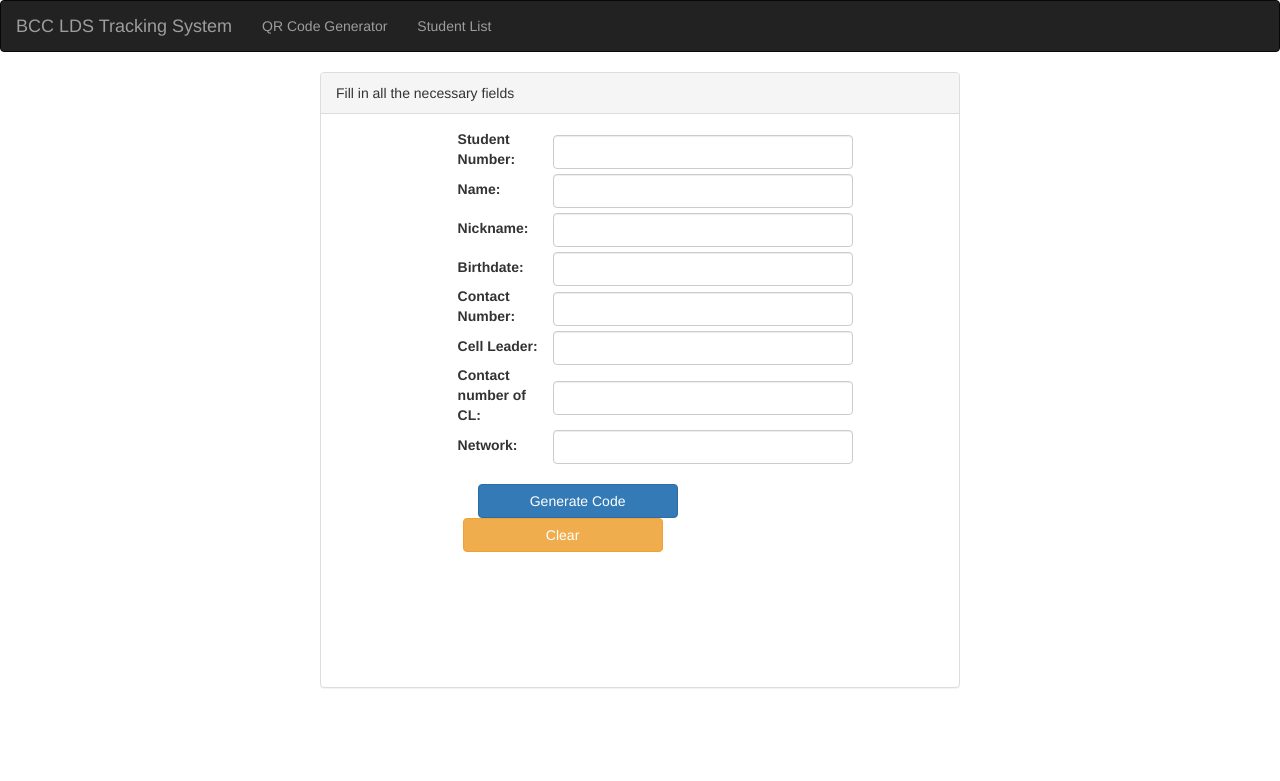
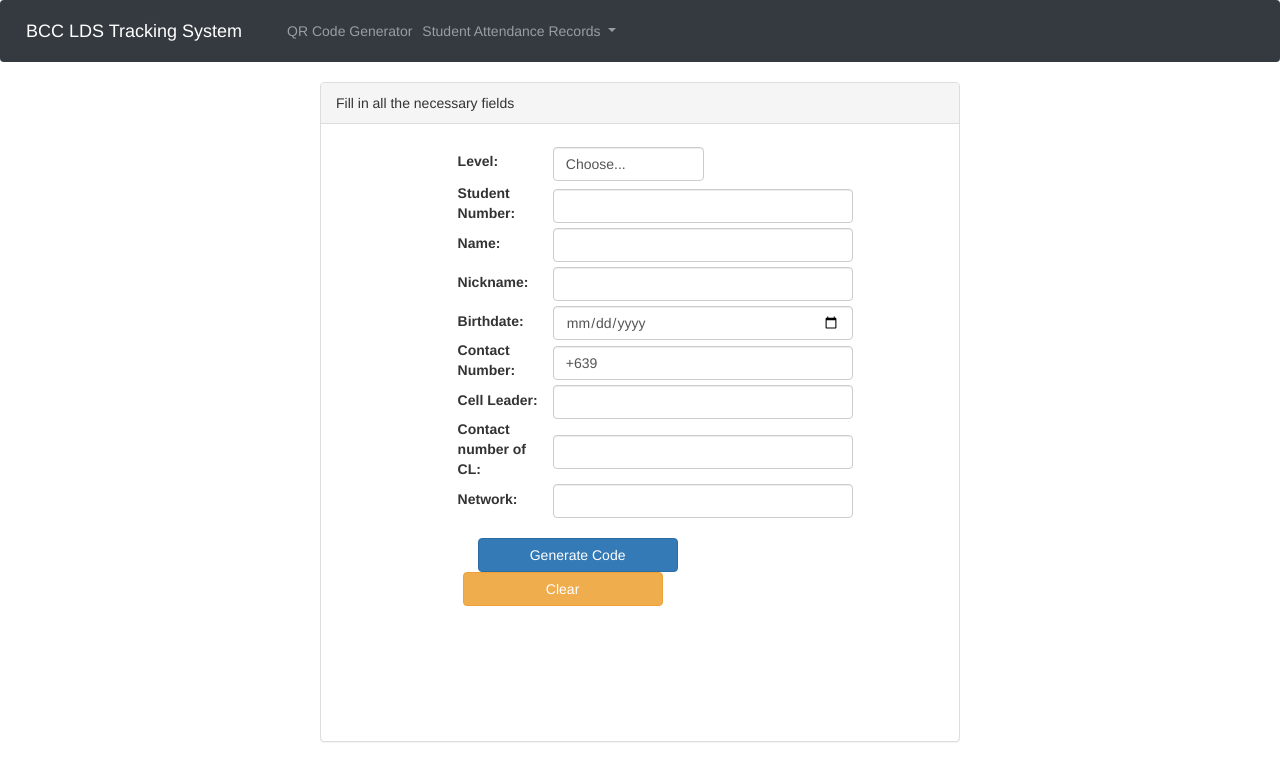
Before and after one commit to iazell/ldstracker, a Django app: page / in a window 1280 px wide. Shown: the top 781 px of the page. Run offline with Django 3.2, Linux system fonts and the light colour scheme; some libraries are stand-ins or nearby versions.

Commit message:
dropdown menu and input types

```diff
--- a/bccsystem/templates/code_home.html
+++ b/bccsystem/templates/code_home.html
@@ -3,9 +3,12 @@
 <html lang="en">
     <head>
         <title>BCC</title>
+        <link rel="stylesheet" href="https://stackpath.bootstrapcdn.com/bootstrap/4.1.3/css/bootstrap.min.css" integrity="sha384-MCw98/SFnGE8fJT3GXwEOngsV7Zt27NXFoaoApmYm81iuXoPkFOJwJ8ERdknLPMO" crossorigin="anonymous">
+        <script src="https://stackpath.bootstrapcdn.com/bootstrap/4.1.3/js/bootstrap.min.js" integrity="sha384-ChfqqxuZUCnJSK3+MXmPNIyE6ZbWh2IMqE241rYiqJxyMiZ6OW/JmZQ5stwEULTy" crossorigin="anonymous"></script>
         <link rel="stylesheet" href="https://maxcdn.bootstrapcdn.com/bootstrap/3.3.7/css/bootstrap.min.css">
         <script src="https://ajax.googleapis.com/ajax/libs/jquery/3.2.1/jquery.min.js"></script>
         <script src="https://maxcdn.bootstrapcdn.com/bootstrap/3.3.7/js/bootstrap.min.js"></script>
+
         <script src="https://cdnjs.cloudflare.com/ajax/libs/moment.js/2.20.1/moment.min.js" integrity="sha256-ABVkpwb9K9PxubvRrHMkk6wmWcIHUE9eBxNZLXYQ84k=" crossorigin="anonymous"></script>
     </head>
     <style type="text/css">
@@ -26,16 +29,29 @@
         }
     </style>
     <body>
-        <nav class="navbar navbar-inverse">
-            <div class="container-fluid">
-                <div class="navbar-header">
-                  <a class="navbar-brand" href="#">BCC LDS Tracking System</a>
+        <nav class="navbar navbar-expand-lg navbar-dark bg-dark">
+          <a class="navbar-brand" href="#">BCC LDS Tracking System</a>
+          <button class="navbar-toggler" type="button" data-toggle="collapse" data-target="#navbarSupportedContent" aria-controls="navbarSupportedContent" aria-expanded="false" aria-label="Toggle navigation">
+          </button>
+          <div class="collapse navbar-collapse" id="navbarSupportedContent">
+            <ul class="navbar-nav">
+              <li class="nav-item">
+                <a class="nav-link" data-target="#property_tab" data-toggle="tab" href="#property_tab">QR Code Generator</a></li>
+              </li>
+              <li class="nav-item dropdown">
+                <a class="nav-link dropdown-toggle" href="#" id="navbarDropdown" role="button" data-toggle="dropdown" aria-haspopup="true" aria-expanded="true">
+                  Student Attendance Records
+                </a>
+                <div class="dropdown-menu" aria-labelledby="navbarDropdown">
+                  <a class="dropdown-item" href="/studentstab/">Lifeclass</a>
+                  <div class="dropdown-divider"></div>
+                  <a class="dropdown-item" href="#">School of Leaders 1</a>
+                  <div class="dropdown-divider"></div>
+                  <a class="dropdown-item" href="#">School of Leaders 2</a>
                 </div>
-                <ul id="tabs" class="nav navbar-nav">
-                    <li class="nav-item"><a class="nav-link active" data-target="#property_tab" data-toggle="tab" href="#property_tab">QR Code Generator</a></li>
-                    <li class="nav-item"><a class="nav-link" href="/studentstab/">Student List</a></li>
-                </ul>
-            </div>
+              </li>
+            </ul>
+          </div>
         </nav>
         <div class="tab-content">
             <div class="panel panel-default tab-pane active outer-div" id="property_tab" role="tabpanel" style="margin:0px auto">
@@ -43,11 +59,24 @@
                     <div class="panel-body">
                           <div class="inner">
                               <table>
+                                  <tr><th>Level: </th>
+                                    <td style="padding-top: 5px; padding-left: 5px;">
+                                    <form class="form-inline">
+                                      <select class="custom-select my-1 mr-sm-2 form-control form" id="inlineFormCustomSelectPref">
+                                        <option selected>Choose...</option>
+                                        <option value="1">Lifeclass</option>
+                                        <option value="2">School of Leaders 1</option>
+                                        <option value="3">School of Leaders 2</option>
+                                      </select>
+                                    </form>
+                                    </td>
+                                  </tr>
                                   <tr><th>Student Number: </th><td style="padding-top: 5px; padding-left: 5px;"><input type="text" class="form-control form" id="student_number"></td></tr>
                                   <tr><th>Name: </th><td style="padding-top: 5px; padding-left: 5px;"><input type="text" class="form-control" id="student_name"></td></tr>
                                   <tr><th>Nickname: </th><td style="padding-top: 5px; padding-left: 5px;"><input type="text" class="form-control" id="student_nickname"></td></tr>
-                                  <tr><th>Birthdate: </th><td style="padding-top: 5px; padding-left: 5px;"><input type="text" class="form-control" id="student_birthdate"></td></tr>
-                                  <tr><th>Contact Number: </th><td style="padding-top: 5px; padding-left: 5px;"><input type="text" class="form-control" id="student_contact"></td></tr>
+                                  <tr><th>Birthdate: </th><td style="padding-top: 5px; padding-left: 5px;"><input type="date" class="form-control" id="student_birthdate"></td></tr>
+                                  <tr><th>Contact Number: </th><td style="padding-top: 5px; padding-left: 5px;">
+                                    <input type="text" class="form-control" maxlength="13" name="phone" required="required" title="" type="tel" value="+639" id="student_contact"></td></tr>
                                   <tr><th>Cell Leader: </th><td style="padding-top: 5px; padding-left: 5px;"><input type="text" class="form-control" id="student_leader"></td></tr>
                                   <tr><th>Contact number of CL: </th><td style="padding-top: 5px; padding-left: 5px;"><input type="text" class="form-control" id="student_contactleader"></td></tr>
                                   <tr><th>Network: </th><td style="padding-top: 5px; padding-left: 5px;"><input type="text" class="form-control" id="student_network"></td></tr>
```
